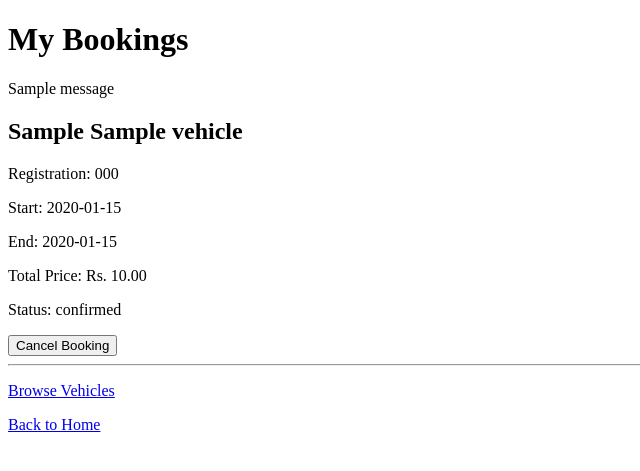
After one commit to Vansh27682/RideSync, a Flask app: page /my-bookings in a window 1280 px wide. The commit adds this page. Shown: the top 471 px of the page, without its empty margins (0-640 px from the left). Run offline with Flask 3, Linux system fonts and the light colour scheme; the visitor is signed in with stand-in values (Sample User, id 1); tables that the repository leaves empty hold one stand-in row (values such as "Sample post"); one stand-in notice (Sample message) is shown.

Commit message:
Add bike booking feature

```diff
--- a/app.py
+++ b/app.py
@@ -1,39 +1,43 @@
-from flask import Flask, render_template, request, redirect, url_for, session
-import sqlite3
+
+from flask import Flask, render_template, request, redirect, url_for, session, flash
+import database
 from werkzeug.security import generate_password_hash, check_password_hash
 
 
+DATABASE = database.DATABASE
+
+
+def get_db_connection():
+    database.DATABASE = DATABASE
+    return database.get_db_connection()
+
 app = Flask(__name__)
+
+from booking import booking_bp
+
+app.register_blueprint(booking_bp)
+
 
 # Secret key is required for Flask sessions
 app.secret_key = "ridesync-dev-secret-key"
 
-# SQLite database file
-DATABASE = "ridesync.db"
-
-
-# DATABASE CONNECTION
-
-def get_db_connection():
-    connection = sqlite3.connect(DATABASE)
-    connection.row_factory = sqlite3.Row
-    return connection
 
 
 # CREATE DATABASE TABLE
+
 
 def init_db():
     connection = get_db_connection()
 
     connection.execute("""
         CREATE TABLE IF NOT EXISTS users (
-    id INTEGER PRIMARY KEY AUTOINCREMENT,
-    name TEXT NOT NULL,
-    username TEXT UNIQUE,
-    email TEXT UNIQUE NOT NULL,
-    password TEXT NOT NULL,
-    role TEXT NOT NULL DEFAULT 'student'
-    )
+            id INTEGER PRIMARY KEY AUTOINCREMENT,
+            name TEXT NOT NULL,
+            username TEXT UNIQUE,
+            email TEXT UNIQUE NOT NULL,
+            password TEXT NOT NULL,
+            role TEXT NOT NULL DEFAULT 'student'
+        )
     """)
 
     columns = [
@@ -47,12 +51,10 @@ def init_db():
     if "phone" not in columns:
         connection.execute("ALTER TABLE users ADD COLUMN phone TEXT")
 
-
     connection.execute("""
         CREATE UNIQUE INDEX IF NOT EXISTS idx_users_username
         ON users(username)
     """)
-
 
     connection.execute("""
         CREATE TABLE IF NOT EXISTS vehicles (
@@ -68,10 +70,24 @@ def init_db():
         )
     """)
 
+    # ADD THE BOOKINGS TABLE HERE
+    connection.execute("""
+        CREATE TABLE IF NOT EXISTS bookings (
+            id INTEGER PRIMARY KEY AUTOINCREMENT,
+            user_id INTEGER NOT NULL,
+            vehicle_id INTEGER NOT NULL,
+            start_time TEXT NOT NULL,
+            end_time TEXT NOT NULL,
+            total_price REAL NOT NULL,
+            status TEXT NOT NULL DEFAULT 'confirmed',
+            created_at TEXT NOT NULL DEFAULT CURRENT_TIMESTAMP,
+            FOREIGN KEY (user_id) REFERENCES users(id),
+            FOREIGN KEY (vehicle_id) REFERENCES vehicles(id)
+        )
+    """)
 
     connection.commit()
     connection.close()
-
 
 # HOME
 
--- /dev/null
+++ b/booking.py
@@ -0,0 +1,143 @@
+
+from datetime import datetime
+from math import ceil
+
+from flask import Blueprint, render_template, request, redirect, url_for, session, flash
+import database
+
+booking_bp = Blueprint("booking", __name__)
+
+
+@booking_bp.route("/book/<int:vehicle_id>", methods=["GET", "POST"])
+def book_vehicle(vehicle_id):
+    if "user_id" not in session:
+        return redirect(url_for("login"))
+
+    connection = database.get_db_connection()
+
+
+    vehicle = connection.execute(
+        "SELECT * FROM vehicles WHERE id = ?",
+        (vehicle_id,)
+    ).fetchone()
+
+    if not vehicle:
+        connection.close()
+        return "Vehicle not found", 404
+
+    if request.method == "POST":
+        start_value = request.form.get("start_time", "").strip()
+        end_value = request.form.get("end_time", "").strip()
+
+        try:
+            start_time = datetime.strptime(start_value, "%Y-%m-%dT%H:%M")
+            end_time = datetime.strptime(end_value, "%Y-%m-%dT%H:%M")
+        except ValueError:
+            connection.close()
+            flash("Please enter valid start and end times.", "error")
+            return redirect(url_for("booking.book_vehicle", vehicle_id=vehicle_id))
+
+        now = datetime.now()
+
+        if start_time < now or end_time <= start_time:
+            connection.close()
+            flash("Choose a future start time and an end time after the start.", "error")
+            return redirect(url_for("booking.book_vehicle", vehicle_id=vehicle_id))
+
+        overlap = connection.execute(
+            """
+            SELECT id FROM bookings
+            WHERE vehicle_id = ?
+              AND status = 'confirmed'
+              AND start_time < ?
+              AND end_time > ?
+            """,
+            (vehicle_id, end_value, start_value)
+        ).fetchone()
+
+        if overlap:
+            connection.close()
+            flash("This vehicle is already booked for that time.", "error")
+            return redirect(url_for("booking.book_vehicle", vehicle_id=vehicle_id))
+
+        hours = ceil((end_time - start_time).total_seconds() / 3600)
+        total_price = hours * vehicle["price_per_hour"]
+
+        connection.execute(
+            """
+            INSERT INTO bookings
+                (user_id, vehicle_id, start_time, end_time, total_price)
+            VALUES (?, ?, ?, ?, ?)
+            """,
+            (
+                session["user_id"],
+                vehicle_id,
+                start_value,
+                end_value,
+                total_price
+            )
+        )
+
+        connection.commit()
+        connection.close()
+
+        flash(f"Booking confirmed. Total cost: Rs. {total_price:.2f}", "success")
+        return redirect(url_for("booking.my_bookings"))
+
+    connection.close()
+    return render_template("book_vehicle.html", vehicle=vehicle)
+
+
+@booking_bp.route("/my-bookings")
+def my_bookings():
+    if "user_id" not in session:
+        return redirect(url_for("login"))
+
+    connection = database.get_db_connection()
+
+    bookings = connection.execute(
+        """
+        SELECT bookings.*, vehicles.brand, vehicles.name, vehicles.registration_number
+        FROM bookings
+        JOIN vehicles ON bookings.vehicle_id = vehicles.id
+        WHERE bookings.user_id = ?
+        ORDER BY bookings.created_at DESC
+        """,
+        (session["user_id"],)
+    ).fetchall()
+
+    connection.close()
+
+    return render_template("my_bookings.html", bookings=bookings)
+
+
+@booking_bp.route("/cancel-booking/<int:booking_id>", methods=["POST"])
+def cancel_booking(booking_id):
+    if "user_id" not in session:
+        return redirect(url_for("login"))
+
+    connection = database.get_db_connection()
+
+    booking = connection.execute(
+        """
+        SELECT id FROM bookings
+        WHERE id = ? AND user_id = ? AND status = 'confirmed'
+        """,
+        (booking_id, session["user_id"])
+    ).fetchone()
+
+    if not booking:
+        connection.close()
+        flash("Booking not found or already cancelled.", "error")
+        return redirect(url_for("booking.my_bookings"))
+
+    connection.execute(
+        "UPDATE bookings SET status = 'cancelled' WHERE id = ?",
+        (booking_id,)
+    )
+
+    connection.commit()
+    connection.close()
+
+    flash("Booking cancelled successfully.", "success")
+    return redirect(url_for("vehicles"))
--- /dev/null
+++ b/templates/my_bookings.html
@@ -0,0 +1,43 @@
+
+<!DOCTYPE html>
+<html>
+<head>
+    <title>RideSync - My Bookings</title>
+</head>
+<body>
+    <h1>My Bookings</h1>
+
+    {% with messages = get_flashed_messages(with_categories=true) %}
+        {% for category, message in messages %}
+            <p>{{ message }}</p>
+        {% endfor %}
+    {% endwith %}
+
+    {% if bookings %}
+        {% for booking in bookings %}
+            <div>
+                <h2>{{ booking["brand"] }} {{ booking["name"] }}</h2>
+
+                <p>Registration: {{ booking["registration_number"] }}</p>
+                <p>Start: {{ booking["start_time"] }}</p>
+                <p>End: {{ booking["end_time"] }}</p>
+                <p>Total Price: Rs. {{ "%.2f"|format(booking["total_price"]) }}</p>
+                <p>Status: {{ booking["status"] }}</p>
+
+                {% if booking["status"] == "confirmed" %}
+                    <form method="POST"
+                          action="{{ url_for('booking.cancel_booking', booking_id=booking['id']) }}">
+                        <button type="submit">Cancel Booking</button>
+                    </form>
+                {% endif %}
+            </div>
+            <hr>
+        {% endfor %}
+    {% else %}
+        <p>You have no bookings yet.</p>
+    {% endif %}
+
+    <p><a href="{{ url_for('vehicles') }}">Browse Vehicles</a></p>
+    <p><a href="{{ url_for('home') }}">Back to Home</a></p>
+</body>
+</html>
--- a/templates/vehicles.html
+++ b/templates/vehicles.html
@@ -38,7 +38,9 @@
             </p>
 
             {% if vehicle["status"] == "available" %}
-                <button>Book Now</button>
+                <a href="{{ url_for('booking.book_vehicle', vehicle_id=vehicle['id']) }}">
+                    <button type="button">Book Now</button>
+                 </a>
             {% else %}
                 <button disabled>Not Available</button>
             {% endif %}
```
Also changed, not shown: templates/book_vehicle.html (added, +39 -0 lines).
